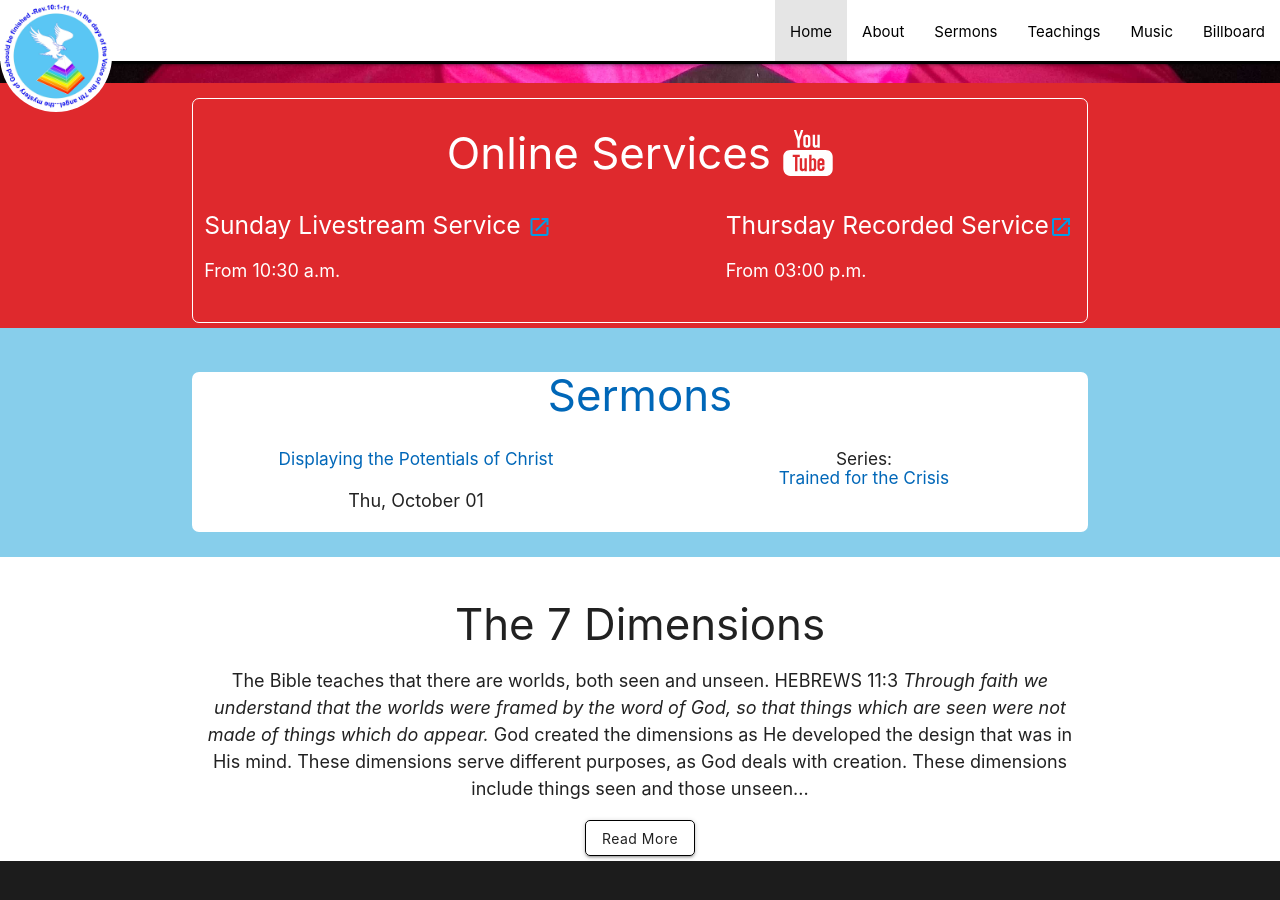
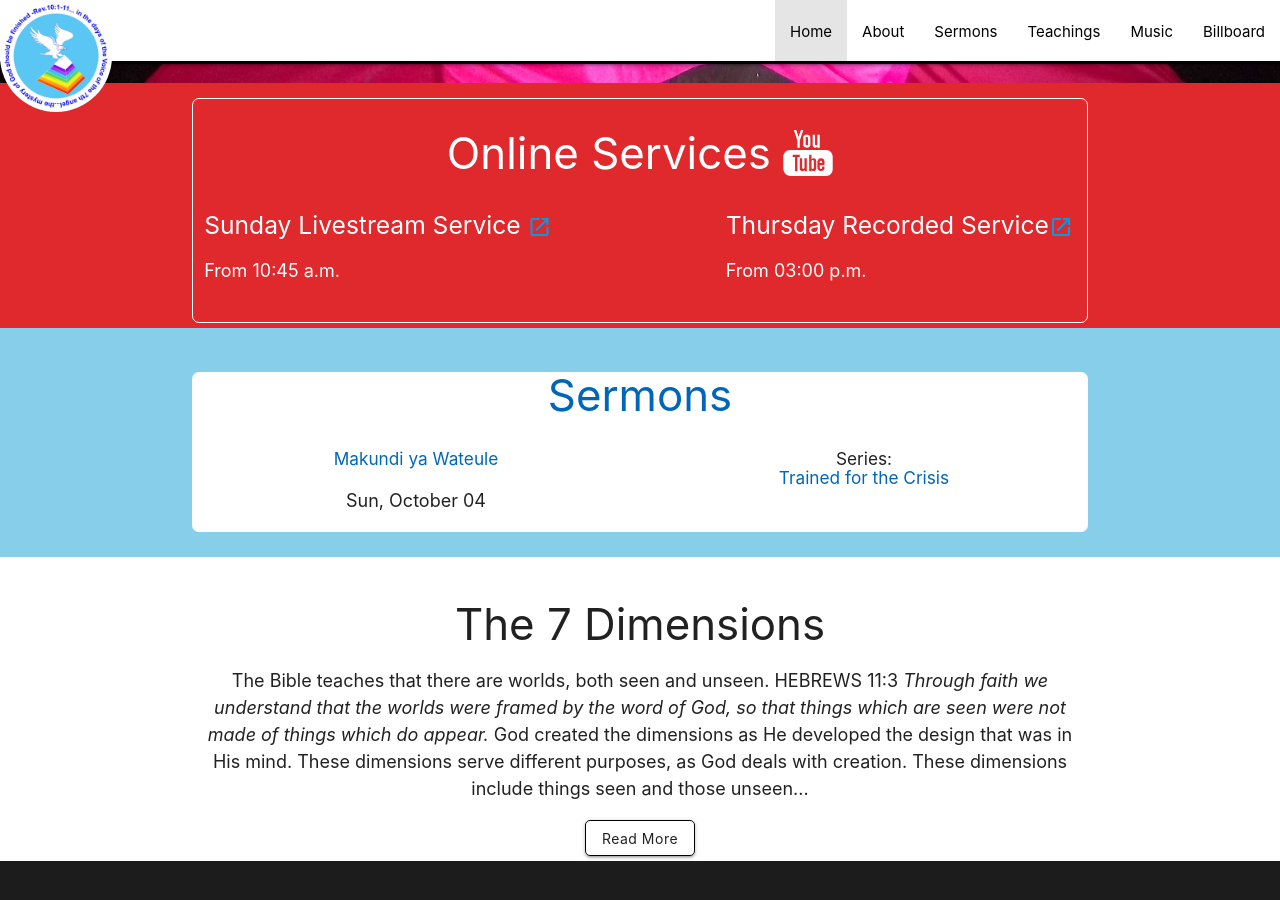
Before and after one commit to njorogetimk/cmt-redisigned, a Jekyll site: the page built from index.html, in a window 1280 px wide and 900 px high, scrolled down 390 px. Built offline with Jekyll 4.4.1, drawn with Linux system fonts in a browser that asks for light colours.

Commit message:
Update to pre-sermon of Oct 04

```diff
--- a/index.html
+++ b/index.html
@@ -17,6 +17,7 @@
     <a href="aboutus.html" class="btn">Learn More</a>
   </div>
 </section>
+
 <section class="section services">
   <div class="container">
     <h3 class="center title">
@@ -41,7 +42,7 @@
             ><i class="material-icons">open_in_new</i></a
           >
         </h5>
-        <p>From 10:30 a.m.</p>
+        <p>From 10:45 a.m.</p>
       </div>
       <div class="col s12 m2"></div>
       <div class="col s12 m5">
@@ -66,12 +67,12 @@
       <div class="col s12 m6">
         <h6 class="center">
           <a
-            href="sermons/2020/thursday/20-10-01_Displaying_the_Potentials_of_Christ.html"
+            href="sermons/2020/sunday/20-10-04_Makundi_ya_Wateule.html"
             class="dark-link"
-            >Displaying the Potentials of Christ</a
+            >Makundi ya Wateule</a
           >
         </h6>
-        <p class="center">{{"October 01 20" | date: "%a, %B %d"}}</p>
+        <p class="center">{{"October 04 20" | date: "%a, %B %d"}}</p>
       </div>
 
       <div class="col s12 m6">
```
Also changed, not shown: sermons/2020/sunday/20-10-04_Makundi_ya_Wateule.html (added, +16 -0 lines).
